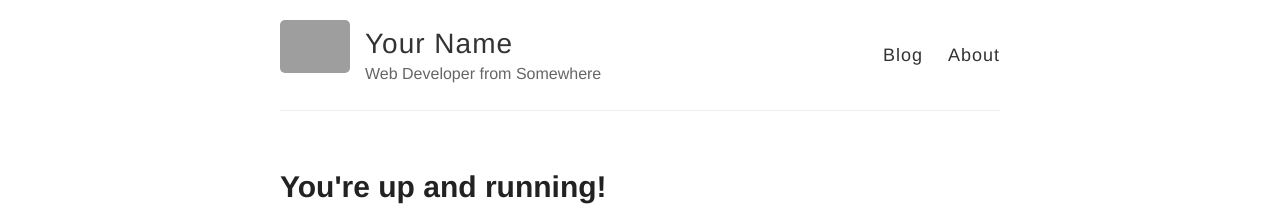
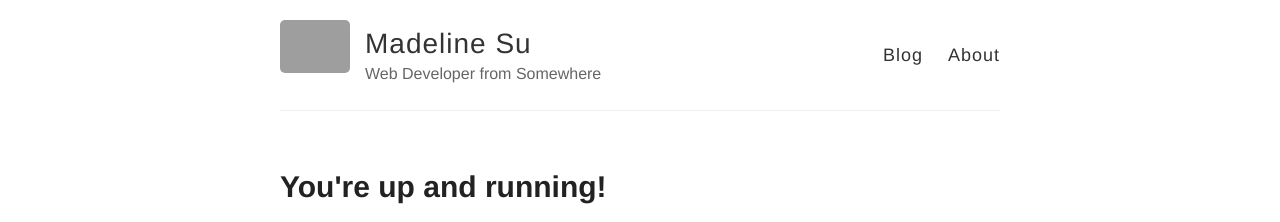
Before and after one commit to sadelinemu/sadelinemu.github.io, a Jekyll site: the page built from _posts/2014-3-3-Hello-World.md, in a window 1280 px wide. Shown: the top 222 px of the page. Built offline with Jekyll 4.4.1, drawn with Linux system fonts in a browser that asks for light colours; grey boxes are pictures that could not be loaded.

Commit message:
Update _config.yml

```diff
--- a/_config.yml
+++ b/_config.yml
@@ -3,7 +3,7 @@
 #
 
 # Name of your site (displayed in the header)
-name: Your Name
+name: Madeline Su
 
 # Short bio or description (displayed in the header)
 description: Web Developer from Somewhere
```
